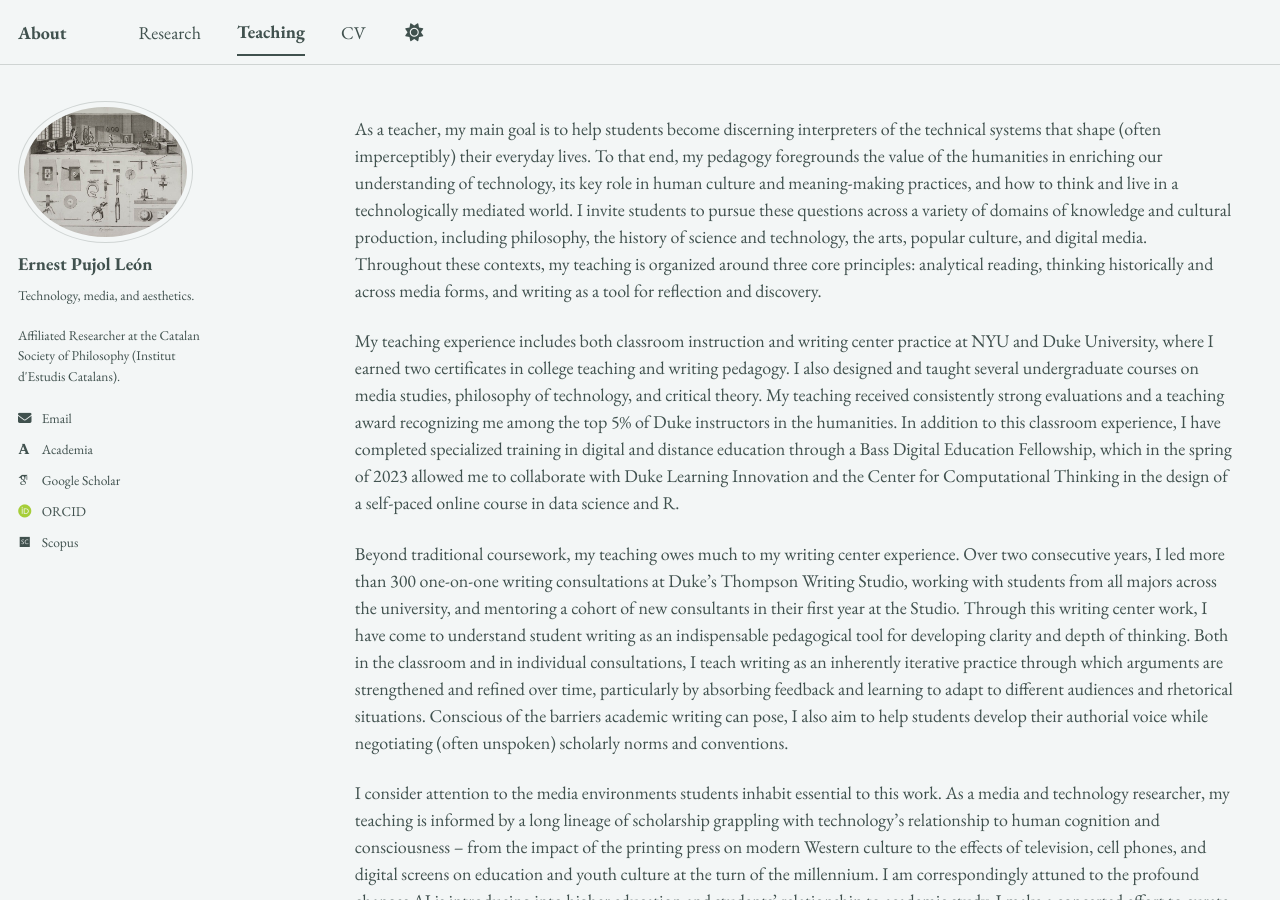
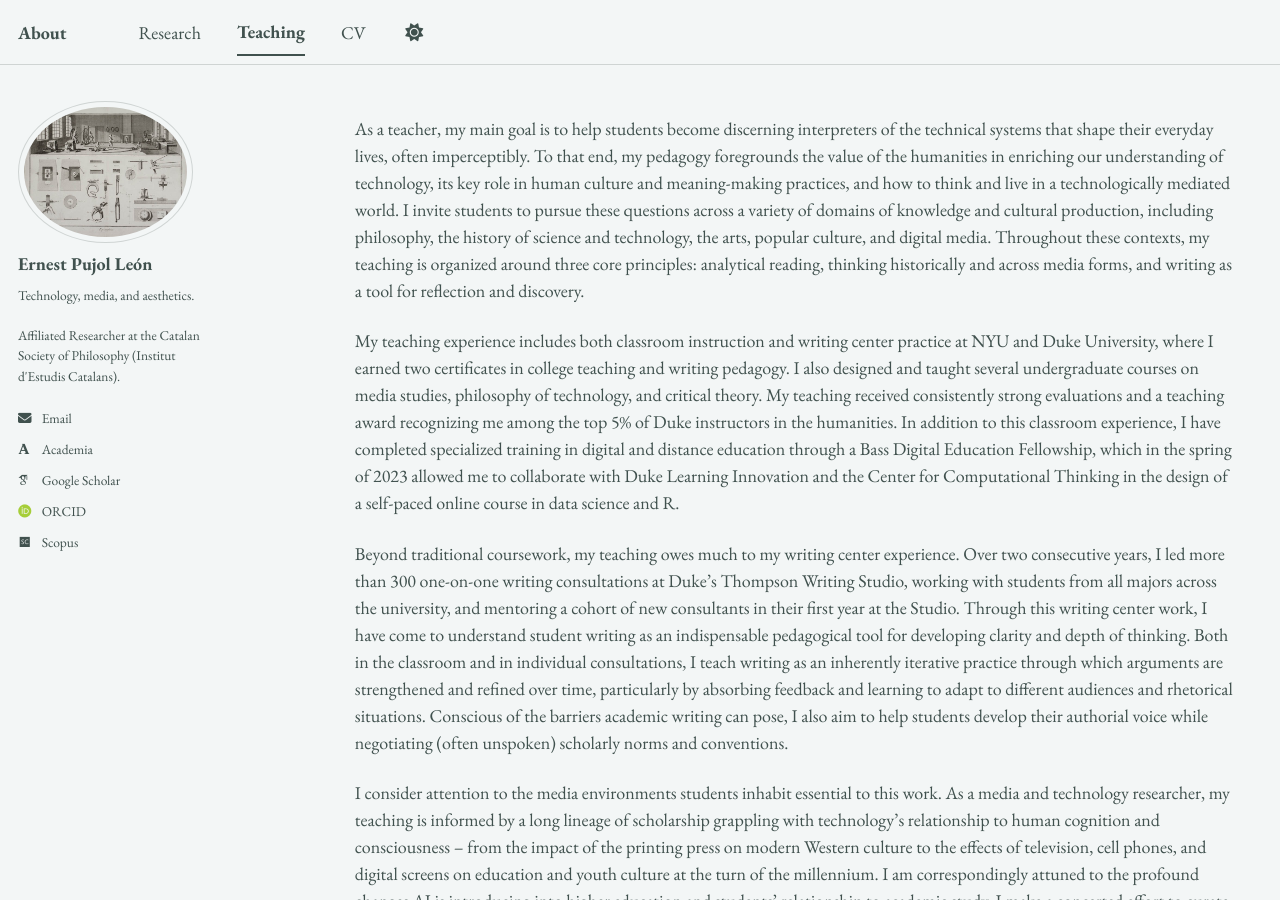
Before and after one commit to epujol90/epujol90.github.io, a Jekyll site: the page built from _pages/teaching.md, in a window 1280 px wide and 900 px high. Built offline with Jekyll 4.4.1, drawn with Linux system fonts in a browser that asks for light colours; some web fonts are replaced; a script bundle is joined from its source files by our own code; library files that are not in the unit come from our copies.

```diff
--- a/_pages/teaching.md
+++ b/_pages/teaching.md
@@ -5,7 +5,7 @@ permalink: /teaching/
 author_profile: true
 ---
 
-As a teacher, my main goal is to help students become discerning interpreters of the technical systems that shape (often imperceptibly) their everyday lives. To that end, my pedagogy foregrounds the value of the humanities in enriching our understanding of technology, its key role in human culture and meaning-making practices, and how to think and live in a technologically mediated world. I invite students to pursue these questions across a variety of domains of knowledge and cultural production, including philosophy, the history of science and technology, the arts, popular culture, and digital media. Throughout these contexts, my teaching is organized around three core principles: analytical reading, thinking historically and across media forms, and writing as a tool for reflection and discovery.
+As a teacher, my main goal is to help students become discerning interpreters of the technical systems that shape their everyday lives, often imperceptibly. To that end, my pedagogy foregrounds the value of the humanities in enriching our understanding of technology, its key role in human culture and meaning-making practices, and how to think and live in a technologically mediated world. I invite students to pursue these questions across a variety of domains of knowledge and cultural production, including philosophy, the history of science and technology, the arts, popular culture, and digital media. Throughout these contexts, my teaching is organized around three core principles: analytical reading, thinking historically and across media forms, and writing as a tool for reflection and discovery.
 
 My teaching experience includes both classroom instruction and writing center practice at NYU and Duke University, where I earned two certificates in college teaching and writing pedagogy. I also designed and taught several undergraduate courses on media studies, philosophy of technology, and critical theory. My teaching received consistently strong evaluations and a teaching award recognizing me among the top 5% of Duke instructors in the humanities. In addition to this classroom experience, I have completed specialized training in digital and distance education through a Bass Digital Education Fellowship, which in the spring of 2023 allowed me to collaborate with Duke Learning Innovation and the Center for Computational Thinking in the design of a self-paced online course in data science and R.
 
```
